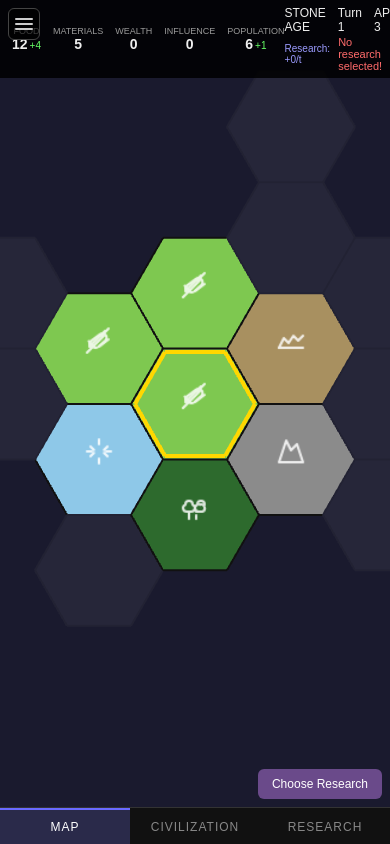
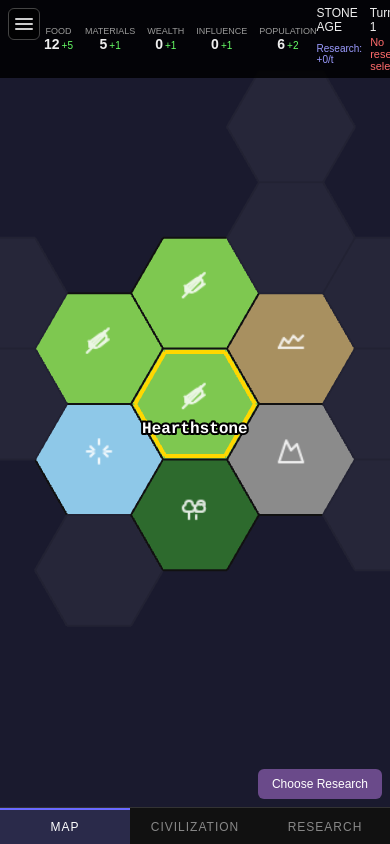
Before and after one commit to bitnook-cc/lithos, a React (Vite) app: page / in a window 390 px wide. Built offline with nearby package versions, Linux system fonts and the light colour scheme.

Commit message:
feat: add Hearthstone starting building (+1 all resources), fix HUD overlapping hamburger menu

```diff
--- a/src/App.tsx
+++ b/src/App.tsx
@@ -105,6 +105,9 @@
         );
         if (rivalTile) rivalTile.rivalId = rivals[0].id;
       }
+      // Place Hearthstone on origin tile
+      const origin = map.find(t => t.coord.q === 0 && t.coord.r === 0 && t.coord.s === 0);
+      if (origin) origin.building = 'hearthstone';
       store.setState({ map, techs, rivals });
       store.addLeader({ name: 'Kara', traits: ['Bold'] });
     }
--- a/src/data/buildings.ts
+++ b/src/data/buildings.ts
@@ -1,6 +1,7 @@
 import { BuildingDef } from '@/types/game';
 
 export const BUILDINGS: BuildingDef[] = [
+  { id: 'hearthstone', name: 'Hearthstone', cost: { materials: 0 }, produces: { food: 1, materials: 1, wealth: 1, influence: 1, population: 1 }, availableFrom: 'stone' },
   { id: 'camp', name: 'Camp', cost: { materials: 0 }, produces: { food: 1 }, availableFrom: 'stone' },
   { id: 'gathering_site', name: 'Gathering Site', cost: { materials: 3 }, produces: { food: 2 }, requiredTile: ['plains', 'forest', 'fertile'], availableFrom: 'stone' },
   { id: 'quarry', name: 'Quarry', cost: { food: 3 }, produces: { materials: 3 }, requiredTile: ['mountain'], availableFrom: 'stone' },
--- a/src/ui/HUD.tsx
+++ b/src/ui/HUD.tsx
@@ -7,7 +7,7 @@
 const styles: Record<string, React.CSSProperties> = {
   hud: {
     position: 'absolute', top: 0, left: 0, right: 0,
-    padding: '6px 12px', background: 'rgba(0,0,0,0.85)',
+    padding: '6px 12px 6px 44px', background: 'rgba(0,0,0,0.85)',
     display: 'flex', justifyContent: 'space-between', alignItems: 'center',
     fontSize: 14, zIndex: 10, color: '#eee',
   },
```
